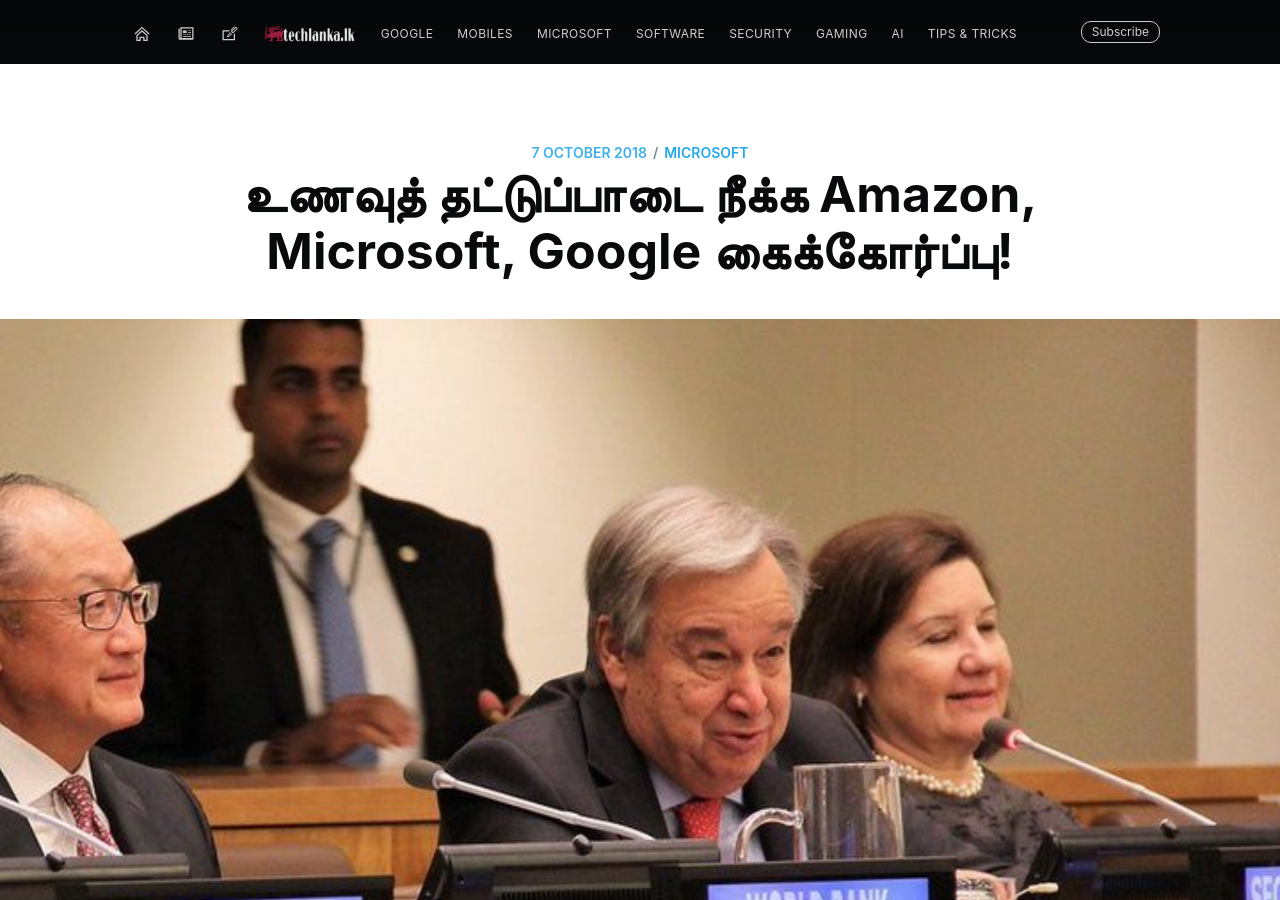
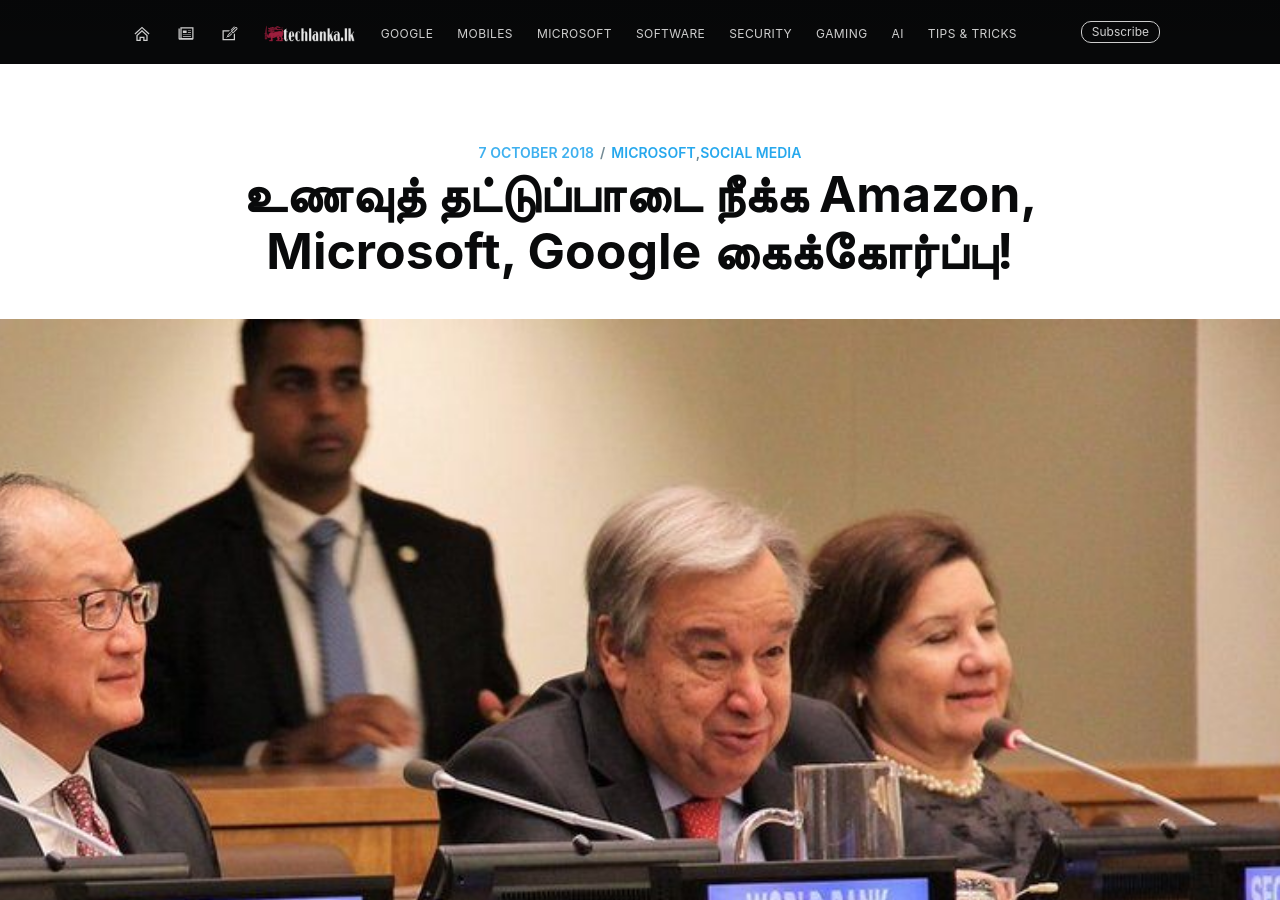
Before and after one commit to techlanka/blog, a Jekyll site: the page built from _posts/2018-10-07-google-amazon-microsoft-collaboration.md, in a window 1280 px wide and 900 px high. Built offline with Jekyll 4.4.1, drawn with Linux system fonts in a browser that asks for light colours; nearby versions of some CDN libraries; comment, search, counter and statistics services are not loaded.

Commit message:
Update from Forestry.io - Updated 2018-10-07-google-amazon-microsoft-collaboration.md

```diff
--- a/_posts/2018-10-07-google-amazon-microsoft-collaboration.md
+++ b/_posts/2018-10-07-google-amazon-microsoft-collaboration.md
@@ -5,7 +5,9 @@
 navigation: true
 title: உணவுத் தட்டுப்பாடை நீக்க Amazon, Microsoft, Google கைக்கோர்ப்பு!
 date: 2018-10-07 14:30:00 +0000
-tags: microsoft
+tags:
+- microsoft
+- social media
 class: post-template
 author: mirshad
 
```
